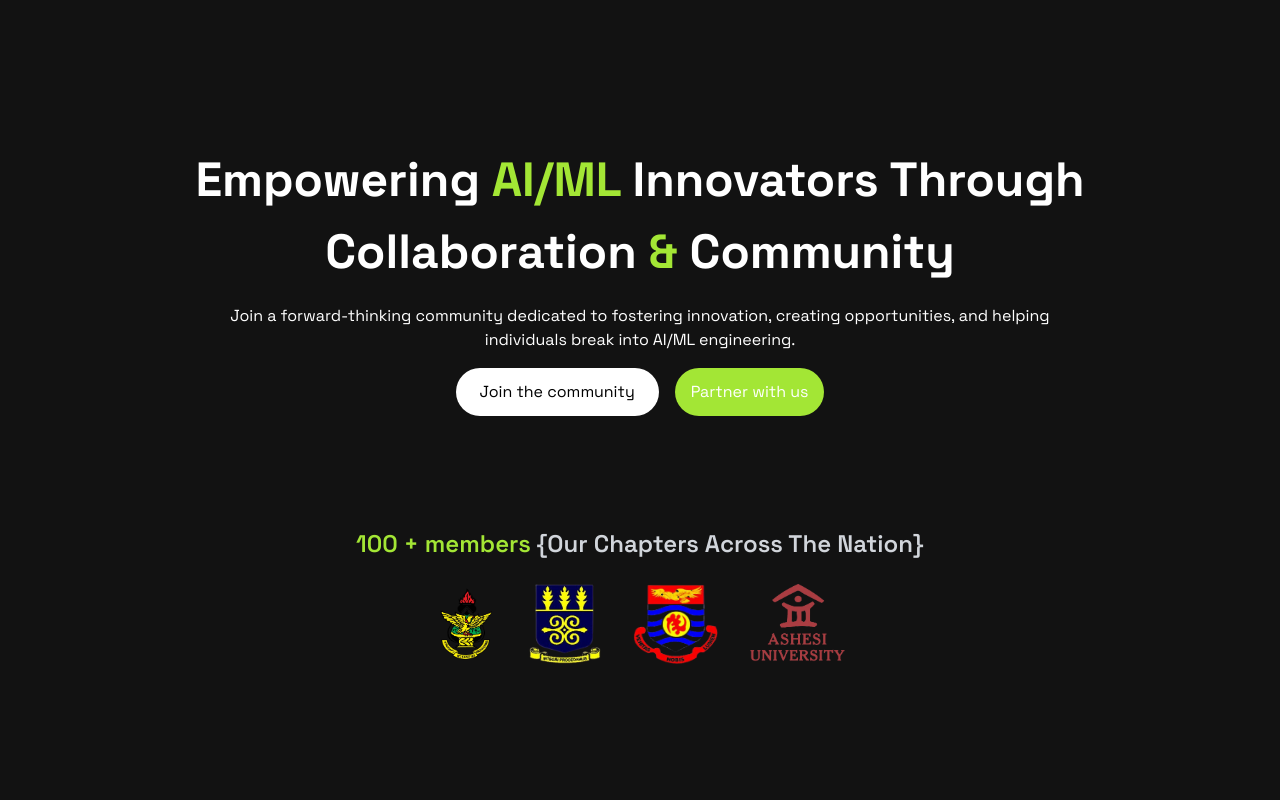
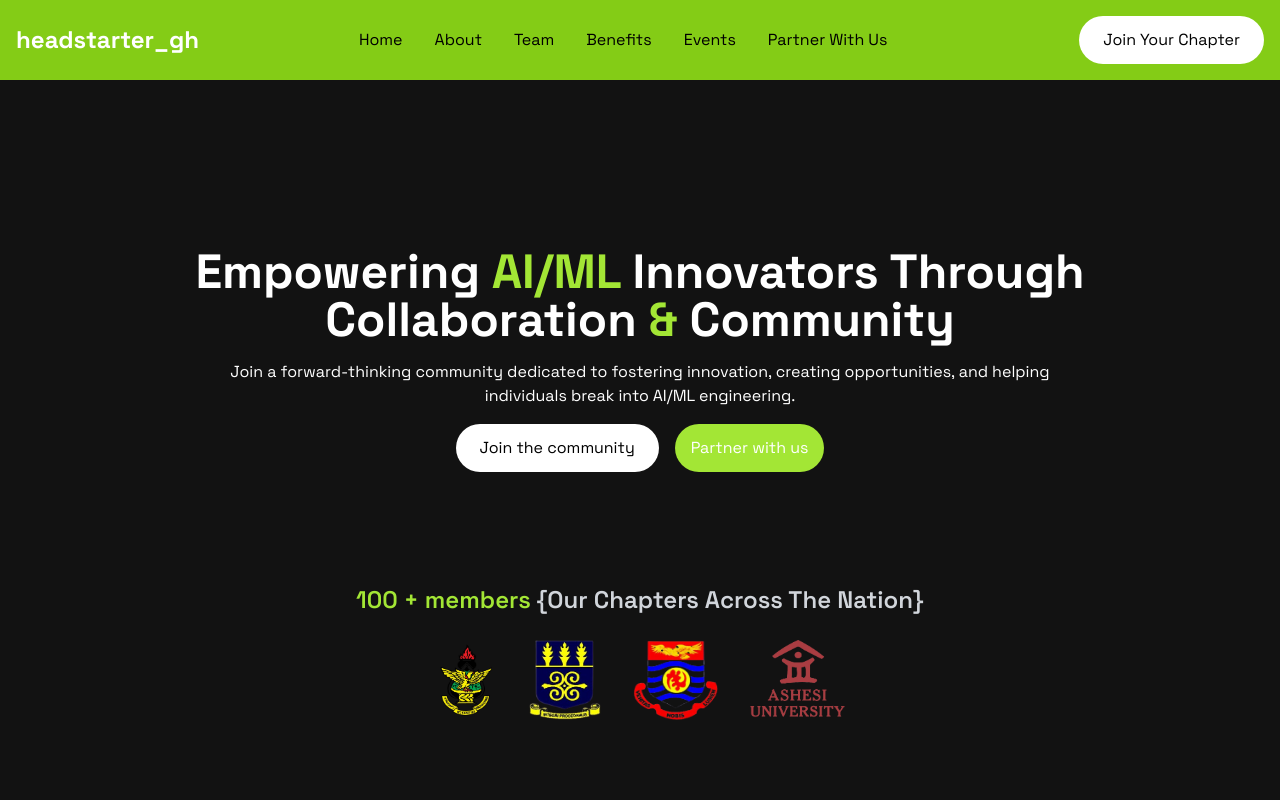
Before and after one commit to Selasie5/headstarter-gh, a Next.js app: page / in a window 1280 px wide. Shown: the top 800 px of the page. Built offline with nearby package versions, Linux system fonts and the light colour scheme.

Commit message:
Final commit

```diff
--- a/app/components/ui/Navbar.tsx
+++ b/app/components/ui/Navbar.tsx
@@ -1,11 +1,61 @@
-import React from 'react'
+"use client"
+
+import { useState } from 'react';
+import Link from 'next/link';
 
 const Navbar = () => {
+  const [isMobileMenuOpen, setMobileMenuOpen] = useState(false);
+
+  const toggleMobileMenu = () => {
+    setMobileMenuOpen(!isMobileMenuOpen);
+  };
+
   return (
-    <div>
+    <nav className="bg-lime-500 p-4">
+      <div className="max-w-screen-xl mx-auto flex justify-between items-center">
+        {/* Logo Section */}
+        <Link href="/" className="text-white text-2xl font-bold">
+          headstarter_gh
+        </Link>
 
-    </div>
-  )
-}
+        {/* Desktop Menu */}
+        <div className="hidden md:flex space-x-8">
+          <Link href="#home" className="text-black hover:text-white transition">Home</Link>
+          <Link href="#about" className="text-black hover:text-white transition">About</Link>
+          <Link href="#team" className="text-black hover:text-white transition">Team</Link>
+          <Link href="#benefits" className="text-black hover:text-white transition">Benefits</Link>
+          <Link href="#events" className="text-black hover:text-white transition">Events</Link>
+          <Link href="#partner" className="text-black hover:text-white transition">Partner With Us</Link>
+        </div>
 
-export default Navbar
+        {/* Join Your Chapter CTA */}
+        <div className="hidden md:block ml-8">
+        <button
+          className="bg-white text-black px-6 py-3 rounded-full" >
+          Join Your Chapter
+        </button>
+        </div>
+
+        {/* Mobile Menu Button */}
+        <button onClick={toggleMobileMenu} className="md:hidden text-white">
+          <svg xmlns="http://www.w3.org/2000/svg" className="h-6 w-6" fill="none" viewBox="0 0 24 24" stroke="currentColor">
+            <path strokeLinecap="round" strokeLinejoin="round" strokeWidth="2" d="M4 6h16M4 12h16M4 18h16" />
+          </svg>
+        </button>
+      </div>
+
+      {/* Mobile Menu */}
+      <div className={`md:hidden ${isMobileMenuOpen ? 'block' : 'hidden'} mt-4`}>
+        <Link href="#home" className="block text-white py-2 px-4 hover:bg-blue-600">Home</Link>
+        <Link href="#about" className="block text-white py-2 px-4 hover:bg-blue-600">About</Link>
+        <Link href="#team" className="block text-white py-2 px-4 hover:bg-blue-600">Team</Link>
+        <Link href="#services" className="block text-white py-2 px-4 hover:bg-blue-600">Benefits</Link>
+        <Link href="#events" className="block text-white py-2 px-4 hover:bg-blue-600">Events</Link>
+        <Link href="#contact" className="block text-white py-2 px-4 hover:bg-blue-600">Partner With Us</Link>
+        <Link href="#join" className="block  mt-4 bg-white text-black px-6 py-3 rounded-full">Join Your Chapter</Link>
+      </div>
+    </nav>
+  );
+};
+
+export default Navbar;
--- a/app/page.tsx
+++ b/app/page.tsx
@@ -2,12 +2,15 @@
 import {motion} from "framer-motion"
 import { useState } from "react";
 import Image from "next/image";
+import Link from "next/link";
 import Card from "./components/ui/Card";
 import EventCard from "./components/ui/EventCard";
 import LogoCarousel from "./components/ui/LogoCarousel";
 import PartnershipForm from "./components/ui/PartnershipForm";
 import TeamCard from "./components/ui/TeamCard";
 export default function Home() {
+  const currentYear = new Date().getFullYear();
+
   const opportunities = [
     {
       id: 1,
@@ -38,7 +41,7 @@ export default function Home() {
   ];
 
   return (
-    <main className="p-4 md:px-24 flex flex-col justify-center items-center gap-48">
+    <main className="p-4 mt-48 md:mt-0 md:px-24 flex flex-col justify-center items-center gap-48">
     {/* Hero Section */}
     <motion.section
       className="h-screen w-full flex flex-col justify-center items-center gap-4"
@@ -47,7 +50,7 @@ export default function Home() {
       transition={{ duration: 1 }}
       whileHover={{ scale: 1.05 }}
     >
-      <h1 className="text-center text-white text-5xl leading-normal font-bold">
+      <h1 className="text-center text-white text-3xl md:text-5xl leading-normal font-bold">
         Empowering <span className="text-lime-400">AI/ML </span> Innovators Through Collaboration <span className="text-lime-400"> & </span>Community
       </h1>
       <p className="text-md text-white text-center w-4/5">
@@ -86,8 +89,9 @@ export default function Home() {
       animate={{ opacity: 1 }}
       transition={{ duration: 1, delay: 0.5 }}
       whileHover={{ scale: 1.03 }}
+      id="about"
     >
-      <div className="w-1/2 space-y-5">
+      <div className="md:w-1/2 space-y-5">
         <h3 className="text-white text-3xl font-md">Collaboration at the core of AI/ML innovation</h3>
         <p className="text-md text-gray-300 leading-normal">
           AI Collective Hub brings together individuals passionate about artificial intelligence and machine learning. We provide the resources, connections, and support needed to innovate, grow, and thrive. Whether you're new to AI or an experienced engineer, we’re here to help you create meaningful solutions and achieve your goals.
@@ -107,7 +111,7 @@ export default function Home() {
           </motion.li>
         </ul>
       </div>
-      <div className="w-1/2">
+      <div className="md:w-1/2">
         <Image src="/bg-main.jpg" alt="AI Community" width={500} height={500} className="rounded-lg" />
       </div>
     </motion.section>
@@ -119,6 +123,7 @@ export default function Home() {
       animate={{ opacity: 1 }}
       transition={{ duration: 1, delay: 1 }}
       whileHover={{ scale: 1.03 }}
+      id="benefits"
     >
       <h3 className="text-lime-400 text-3xl font-md text-center">
         Fuel Your AI/ML Engineering Journey <br />
@@ -134,7 +139,7 @@ export default function Home() {
       </div>
     </motion.section>
 
-      <section className="py-12 px-10 bg-gray-600/30 text-white rounded-lg">
+      <section className="py-12 md:px-10 bg-gray-600/30 text-white rounded-lg">
       <div className="max-w-7xl mx-auto px-4">
         <h2 className="text-3xl font-bold text-center mb-8">
           Unlock Pathways to AI/ML Excellence
@@ -169,31 +174,31 @@ export default function Home() {
         </div>
       </div>
     </section>
-    <section className="flex flex-col justify-center items-center gap-10">
+    <section className="flex flex-col justify-center items-center gap-10" id="events">
         <h3 className="text-lime-400 text-3xl font-md  text-center">Events & Workshops <br/>
           <span className="text-gray-400"> {`{ Learn, Share and Grow }`}</span>
         </h3>
 
         <div className="grid grid-cols-1 sm:grid-cols-2 lg:grid-cols-3 gap-6 px-4 py-8">
-      {cards.map((card, index) => (
+      {/* {cards.map((card, index) => (
         <EventCard key={index} image={card.image} title={card.title} />
-      ))}
-
+      ))} */}
+  <span className="text-gray-300 text-xl text-center">Coming soon ...</span>
         </div>
         </section>
         <section className="flex flex-col justify-center items-start gap-6">
-        <h3 className="text-lime-400 text-4xl font-semibold ">A  Community of Vibrant AI/ML Engineers<br/>
+        <h3 className="text-lime-400 text-2xl md:text-4xl font-semibold ">A  Community of Vibrant AI/ML Engineers<br/>
           <span className="text-gray-400"> {`{ Learn, Share and Grow }`}</span>
           </h3>
-          <p className="text-white  text-3xl font-light">
+          <p className="text-white  text-xl md:text-3xl font-light">
           We believe in the power of community. Whether it’s troubleshooting a technical issue, brainstorming project ideas, or finding the right career path, Headstarter is here to support you every step of the way
           </p>
           <button className="bg-white text-black px-6 py-3 rounded-full">
       Join the commuity
     </button>
           </section>
-          <section className="flex flex-col justify-center items-center gap-4 ">
-          <h3 className="text-lime-400 text-4xl font-semibold text-center ">Meet The Team<br/>
+          <section className="flex flex-col justify-center items-center gap-4 " id="team">
+          <h3 className="text-lime-400 text-2xl md:text-4xl font-semibold text-center ">Meet The Team<br/>
           <span className="text-gray-400 text-center"> {`{ Empowering Ghana’s AI community }`}</span>
           </h3>
 <div className="grid grid-cols-1 sm:grid-cols-2 lg:grid-cols-3 gap-6 px-4 py-8">
@@ -203,13 +208,41 @@ export default function Home() {
 </div>
 
           </section>
-          <section className="flex flex-col justify-center items-center gap-10">
+          <section className="flex flex-col justify-center items-center gap-10" id="partner">
           <h3 className="text-lime-400 text-3xl font-md  text-center">Let's Build Something Great Together <br/>
           <span className="text-gray-400"> {`{ Partner with Us to Create Impactful Solutions }`}</span>
         </h3>
 
         <PartnershipForm/>
           </section>
+
+          <footer className="w-full rounded-lg bg-gray-600/30 text-white py-6">
+      <div className="container mx-auto px-4 flex flex-col md:flex-row justify-between items-center gap-4">
+        <div className="w-full md:w-1/2">
+          <h3 className="text-lime-400 text-2xl font-semibold mb-4">Stay Connected</h3>
+          <div className="flex flex-wrap justify-center md:justify-start items-center gap-6">
+            <span className="text-gray-300 hover:text-lime-500">
+              <Link href="mailto:selasisepenu5@gmail.com">{`{Email}`}</Link>
+            </span>
+            <span className="text-gray-300 hover:text-lime-500">
+              <Link href="https://www.linkedin.com/in/selasie5">{`{LinkedIn}`}</Link>
+            </span>
+            <span className="text-gray-300 hover:text-lime-500">
+              <Link href="https://www.instagram.com/selasie5">{`{Instagram}`}</Link>
+            </span>
+            <span className="text-gray-300 hover:text-lime-500">
+              <Link href="https://twitter.com/selasie5">{`{Twitter}`}</Link>
+            </span>
+          </div>
+        </div>
+
+        <div className="w-full md:w-1/2 text-center md:text-right">
+          <h3 className="text-lime-400 text-lg font-semibold">
+            &copy; {currentYear} Headstarter Ghana. All rights reserved.
+          </h3>
+        </div>
+      </div>
+    </footer>
   </main>
   );
 }
```
